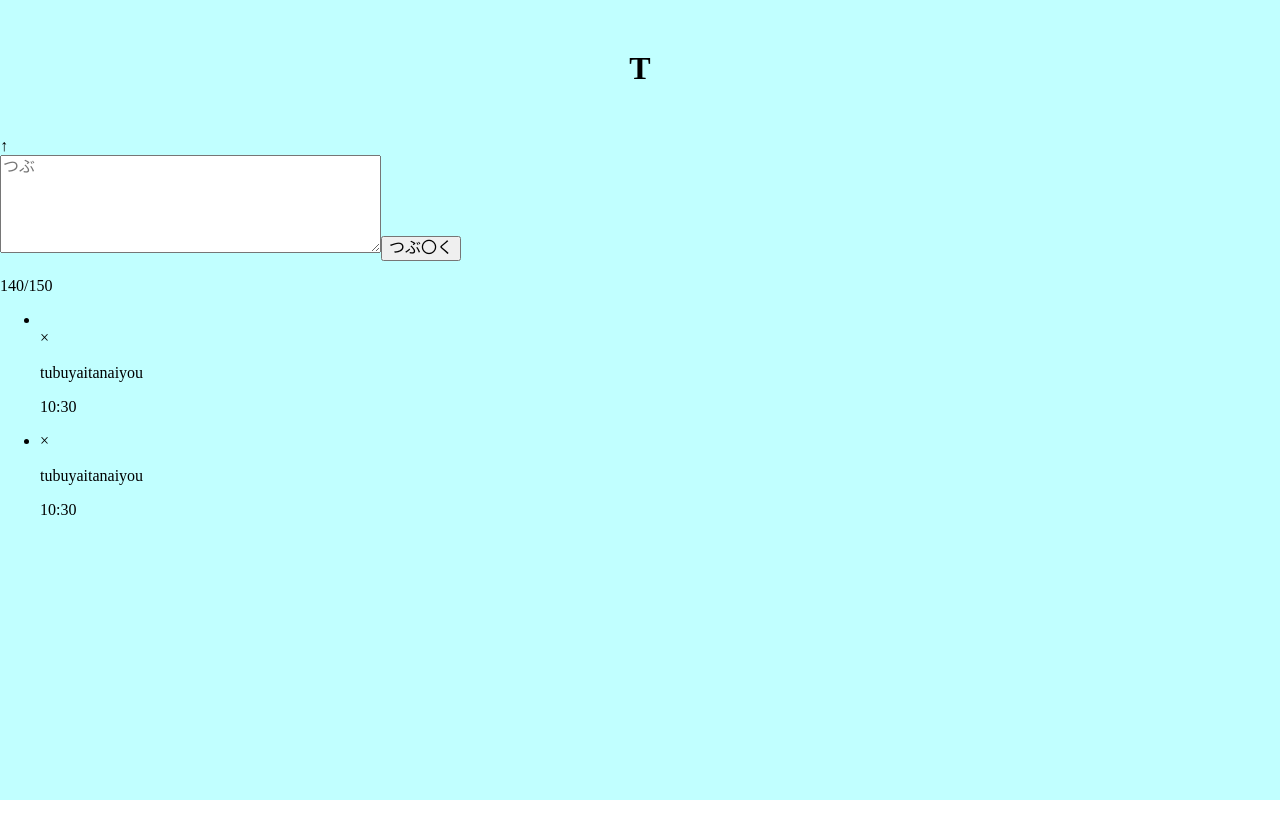
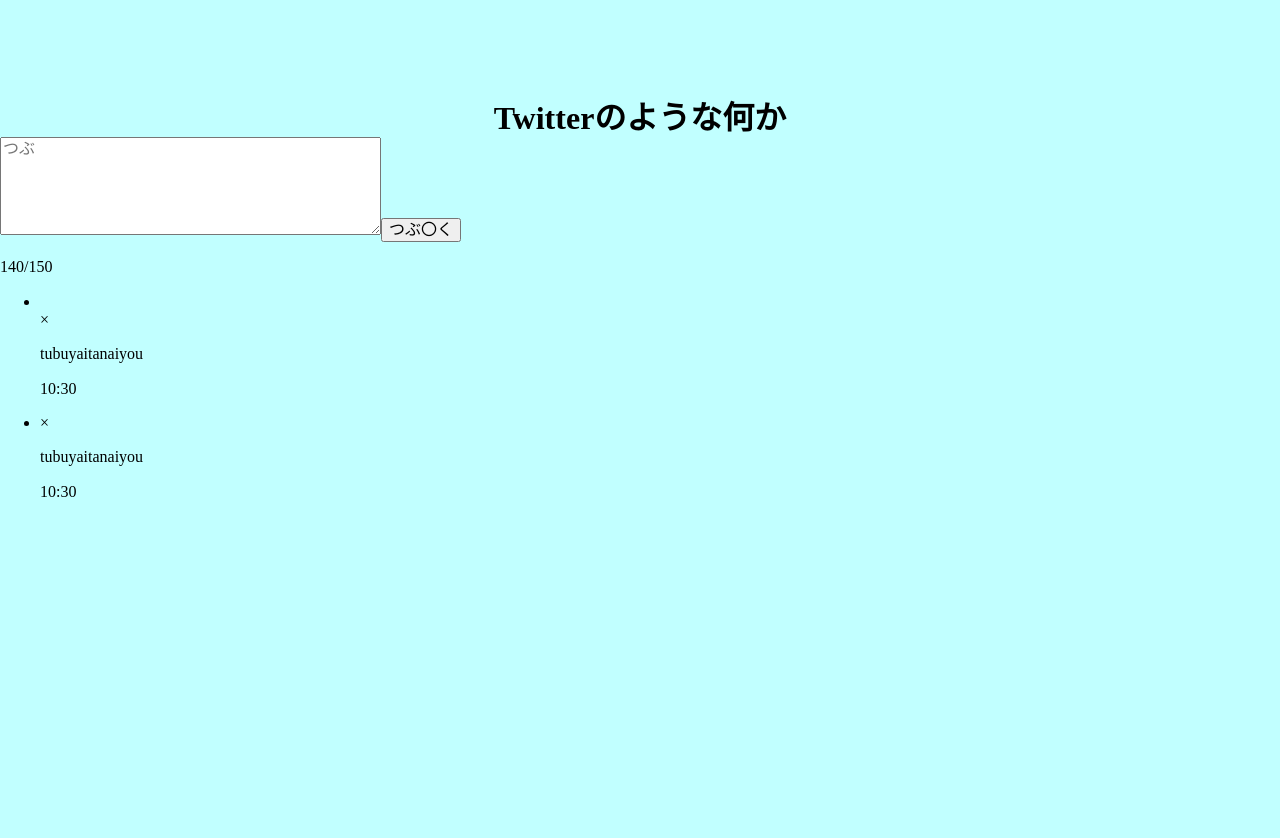
Before and after one commit to takiwaka/ReactPractice1, a React (Create React App) app: page / in a window 1280 px wide. Shown: the top 838 px of the page. Before the commit the page ends 800 px from the top, so only its background shows below. Built offline with nearby package versions, Linux system fonts and the light colour scheme.

Commit message:
html,css作成中

```diff
--- a/src/App.jsx
+++ b/src/App.jsx
@@ -3,20 +3,19 @@
 export const App = () => {
   const wrapStyle = {
     backgroundColor: "#c1ffff",
-    minHeight: "100vh"
+    minHeight: "100vh",
+    padding: "100px 0"
   };
 
   const titleStyle = {
     margin: "0",
-    padding: "50px",
+    padding: "0",
     textAlign: "center"
   };
 
   return (
     <div style={wrapStyle}>
-      <h1 style={titleStyle}>T</h1>
-
-      <div>↑</div>
+      <h1 style={titleStyle}>Twitterのような何か</h1>
 
       <div className="input-area">
         <textarea
```
Also changed, not shown: 1 other file (tests, documents, lock files or other folders).
